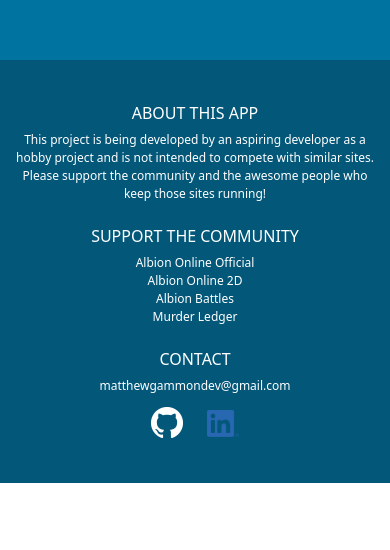
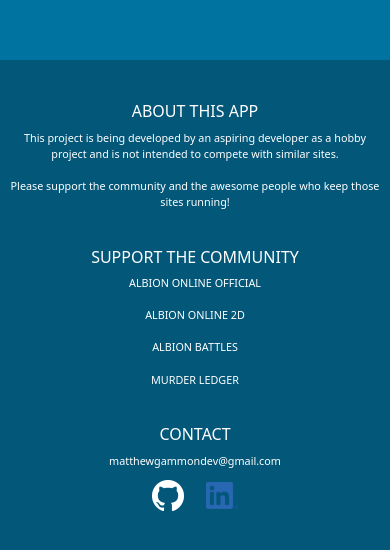
Before and after one commit to MatthewGammon/Albion-Player-Info, a React (Create React App) app: page /home in a window 390 px wide. Shown: the part 1048-1598 px from the top of the page. Before the commit the page ends 1531 px from the top, so only its background shows below. Built offline with nearby package versions, Linux system fonts and the light colour scheme; no server answers.

Commit message:
reduced font size, transformed links to upper case, removed .footer p styling in media query.

```diff
--- a/src/components/layout/footer/Footer.css
+++ b/src/components/layout/footer/Footer.css
@@ -26,11 +26,15 @@
 .footer-about,
 .footer-community,
 .footer-contact {
-  font-size: 0.75rem;
+  font-size: 0.675rem;
   padding: 1em;
 }
 
-.footer-contact p {
+.footer-community {
+  text-transform: uppercase;
+}
+
+.footer-contact a {
   text-align: start;
 }
 
@@ -57,10 +61,6 @@
     padding: 2em 0.5em;
   }
 
-  .footer p {
-    margin-bottom: 0em;
-  }
-
   .footer-about,
   .footer-community,
   .footer-contact {
```
